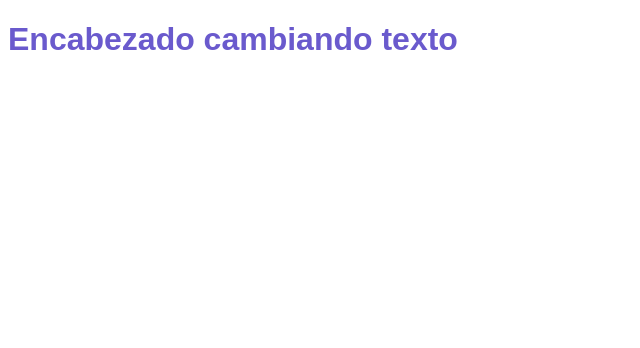
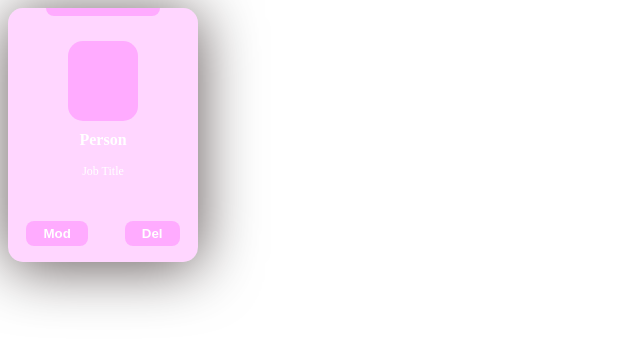
Before and after one commit to GDarck93/DevProyect, a plain HTML site: page index.html in a window 1280 px wide. Shown: the whole page, without its empty margins (0-640 px from the left). Drawn offline with Linux system fonts and the light colour scheme.

Commit message:
carga todo

```diff
--- a/index.html
+++ b/index.html
@@ -1,14 +1,25 @@
 <!DOCTYPE html>
-<html lang="en">
+<html lang="es">
 <head>
     <meta charset="UTF-8">
     <meta name="viewport" content="width=device-width, initial-scale=1.0">
-    <title>Document</title>
-    <link rel="stylesheet" href="style.css">
+    <title>Tarjeta de Perfil</title>
+    <link rel="stylesheet" href="styles.css">
 </head>
 <body>
-    <header>
-        <h1>Encabezado cambiando texto</h1>
-    </header>
+<div class="card">
+  <div class="card-border-top">
+  </div>
+  <div class="img">
+  </div>
+  <span> Person</span>
+  <p class="job"> Job Title</p>
+  <div class="button-container">
+  <button> Mod
+  </button>
+  <button> Del
+  </button>
+  </div>
+</div>
 </body>
 </html>
--- a/style.css
+++ /dev/null
@@ -1,5 +0,0 @@
-header{
-    font-family: Arial;
-    color: slateblue;
-    width: 100%;
-}
--- /dev/null
+++ b/styles.css
@@ -0,0 +1,61 @@
+.card {
+  width: 190px;
+  height: 254px;
+  background: #f3f3;
+  border-radius: 15px;
+  box-shadow: 1px 5px 60px 0px #100a;
+}
+
+.card .card-border-top {
+  width: 60%;
+  height: 3%;
+  background: #f5f5;
+  margin: auto;
+  border-radius: 0px 0px 15px 15px;
+}
+
+.card span {
+  font-weight: 600;
+  color: white;
+  text-align: center;
+  display: block;
+  padding-top: 10px;
+  font-size: 16px;
+}
+
+.card .job {
+  font-weight: 400;
+  color: white;
+  display: block;
+  text-align: center;
+  padding-top: 3px;
+  font-size: 12px;
+}
+
+.card .img {
+  width: 70px;
+  height: 80px;
+  background: #f5f5;
+  border-radius: 15px;
+  margin: auto;
+  margin-top: 25px;
+}
+
+.button-container {
+    display: flex;
+}
+
+.card button {
+  padding: 5px 17px;
+  margin: auto;
+  border-radius: 8px;
+  border: none;
+  margin-top: 30px;
+  background: #f5f5;
+  color: white;
+  font-weight: 600;
+}
+
+.card button:hover {
+  background: #f9f9;
+}
```
Also changed, not shown: 1 other file.
